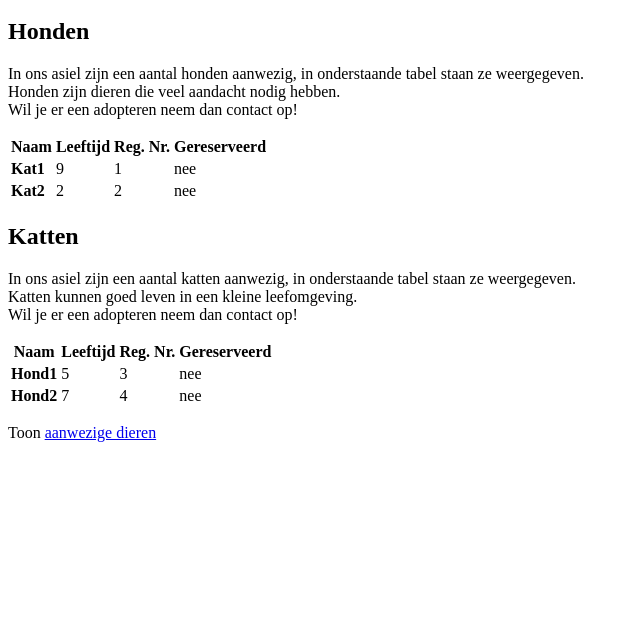
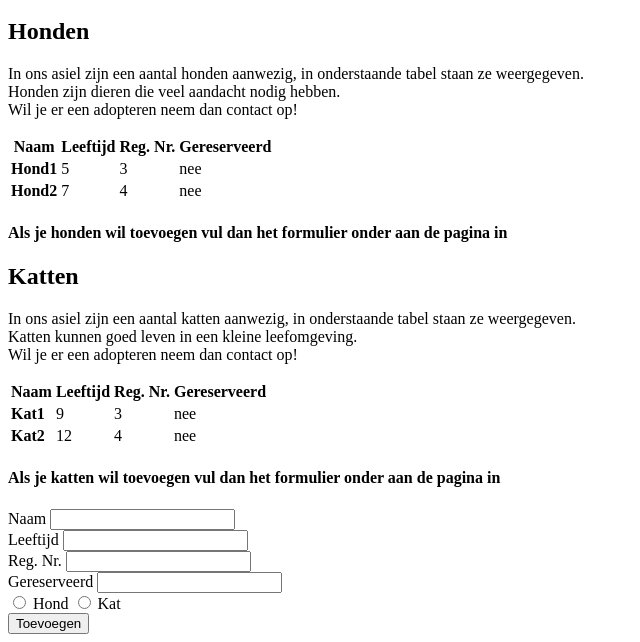
Before and after one commit to sanderVE/dierenasielHTML, a plain HTML site: page dieren.html in a window 1280 px wide. Shown: the part 377-1019 px from the top of the page, without its empty margins (0-640 px from the left). Before the commit the page ends 835 px from the top, so only its background shows below. Drawn offline with Linux system fonts and the light colour scheme.

Commit message:
formulier toegevoegd

```diff
--- a/dieren.html
+++ b/dieren.html
@@ -27,19 +27,20 @@
 				</thead>
 				<tbody>
 					<tr>
-						<td><b>Kat1</b></td>
-						<td>9</td>
-						<td>1</td>
+						<td><b>Hond1</b></td>
+						<td>5</td>
+						<td>3</td>
 						<td>nee</td>
 					</tr>
 					<tr>
-						<td><b>Kat2</b></td>
-						<td>2</td>
-						<td>2</td>
+						<td><b>Hond2</b></td>
+						<td>7</td>
+						<td>4</td>
 						<td>nee</td>
 					</tr>
 				</tbody>
 			</table>
+			<h4>Als je honden wil toevoegen vul dan het formulier onder aan de pagina in</h4>
 		</a>
 		<p>
 		<a name="katten">
@@ -56,21 +57,42 @@
 				</thead>
 				<tbody>
 					<tr>
-						<td><b>Hond1</b></td>
-						<td>5</td>
+						<td><b>Kat1</b></td>
+						<td>9</td>
 						<td>3</td>
 						<td>nee</td>
 					</tr>
 					<tr>
-						<td><b>Hond2</b></td>
-						<td>7</td>
+						<td><b>Kat2</b></td>
+						<td>12</td>
 						<td>4</td>
 						<td>nee</td>
 					</tr>
 				</tbody>
 			</table>
+			<h4>Als je katten wil toevoegen vul dan het formulier onder aan de pagina in</h4>
 		</a>
 		<p>
-		Toon <a href="dieren.html">aanwezige dieren</a>
+
+		<form>
+			<label for="naam">Naam</label>
+			<input type="text" id="naam"/>
+			<br>
+			<label for="leeftijd">Leeftijd</label>
+			<input type="text" id="leeftijd"/>
+			<br>
+			<label for="regnr">Reg. Nr.</label>
+			<input type="text" id="regnr"/>
+			<br>
+			<label for="gereserveerd">Gereserveerd</label>
+			<input type="text" id="gereserveerd"/>
+			<br>
+			<input type="radio" name="dier" value="hond">
+			<label for="hond">Hond</label>
+			<input type="radio" name="dier" value="kat">
+			<label for="kat">Kat</label>
+			<br>
+			<input type="submit" value="Toevoegen" />
+		</form>
 	</body>
 </html>
```
